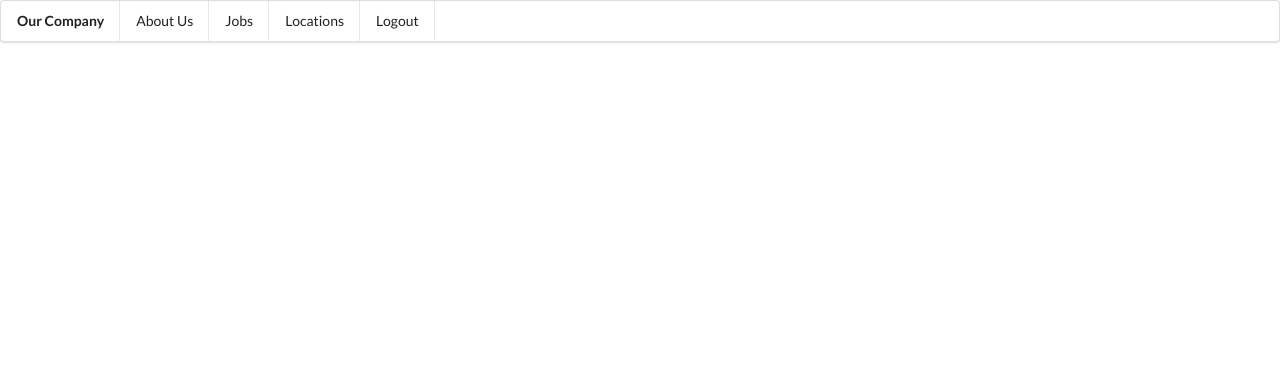
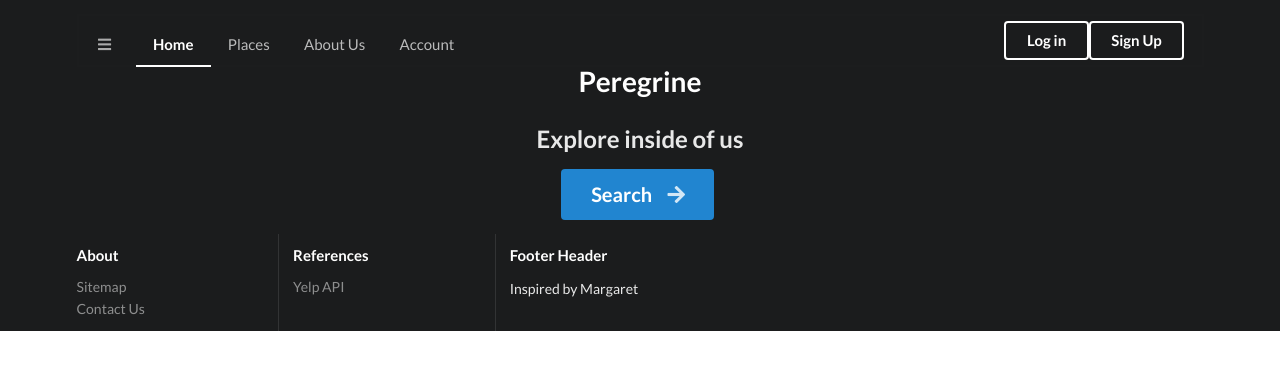
Before and after one commit to ConnerJarrell/Peregrine, a plain HTML site: page index.html in a window 1280 px wide. Drawn offline with nearby package versions, Linux system fonts and the light colour scheme.

Commit message:
add Index html and reviews html

```diff
--- a/index.html
+++ b/index.html
@@ -7,23 +7,73 @@
     <title>Document</title>
 </head>
 <body>
-    <div class="ui menu">
-        <div class="header item">
-          Our Company
+
+  <!-- Sidebar Menu -->
+  <div class="ui vertical inverted sidebar menu">
+    <a class="active item">Home</a>
+    <a class="item">Places</a>
+    <a class="item">About Us</a>
+    <a class="item">Account</a>
+    <a class="item">Login</a>
+    <a class="item">Signup</a>
+  </div>
+
+
+  <!-- Page Contents -->
+  <div class="pusher">
+    <div class="ui inverted vertical masthead center aligned segment">
+
+      <div class="ui container">
+        <div class="ui large secondary inverted pointing menu">
+          <a class="toc item">
+            <i class="sidebar icon"></i>
+          </a>
+          <a class="active item">Home</a>
+          <a class="item">Places</a>
+          <a class="item">About Us</a>
+          <a class="item">Account</a>
+          <div class="right item">
+            <a class="ui inverted button">Log in</a>
+            <a class="ui inverted button">Sign Up</a>
+          </div>
         </div>
-        <a class="item">
-          About Us
-        </a>
-        <a class="item">
-          Jobs
-        </a>
-        <a class="item">
-          Locations
-        </a>
-        <a class="ui item">
-            Logout
-          </a>
+      </div>
+
+      <div class="ui text container">
+        <h1 class="ui inverted header">
+          Peregrine
+        </h1>
+        <h2>Explore inside of us</h2>
+        <div class="ui huge primary button">Search <i class="right arrow icon"></i></div>
+      </div>
+
     </div>
 
+    <div class="ui inverted vertical footer segment">
+      <div class="ui container">
+        <div class="ui stackable inverted divided equal height stackable grid">
+          <div class="three wide column">
+            <h4 class="ui inverted header">About</h4>
+            <div class="ui inverted link list">
+              <a href="#" class="item">Sitemap</a>
+              <a href="#" class="item">Contact Us</a>
+            </div>
+          </div>
+          <div class="three wide column">
+            <h4 class="ui inverted header">References</h4>
+            <div class="ui inverted link list">
+              <a href="#" class="item">Yelp API</a>
+            </div>
+          </div>
+          <div class="seven wide column">
+            <h4 class="ui inverted header">Footer Header</h4>
+            <p>Inspired by Margaret</p>
+          </div>
+        </div>
+      </div>
+    </div>
+</div>
+
 </body>
+
 </html>
--- /dev/null
+++ b/style.css
@@ -0,0 +1,84 @@
+.hidden.menu {
+    display: none;
+  }
+
+  .masthead.segment {
+    min-height: 700px;
+    padding: 1em 0em;
+  }
+  .masthead .logo.item img {
+    margin-right: 1em;
+  }
+  .masthead .ui.menu .ui.button {
+    margin-left: 0.5em;
+  }
+  .masthead h1.ui.header {
+    margin-top: 3em;
+    margin-bottom: 0em;
+    font-size: 4em;
+    font-weight: normal;
+  }
+  .masthead h2 {
+    font-size: 1.7em;
+    font-weight: normal;
+  }
+
+  .ui.vertical.stripe {
+    padding: 8em 0em;
+  }
+  .ui.vertical.stripe h3 {
+    font-size: 2em;
+  }
+  .ui.vertical.stripe .button + h3,
+  .ui.vertical.stripe p + h3 {
+    margin-top: 3em;
+  }
+  .ui.vertical.stripe .floated.image {
+    clear: both;
+  }
+  .ui.vertical.stripe p {
+    font-size: 1.33em;
+  }
+  .ui.vertical.stripe .horizontal.divider {
+    margin: 3em 0em;
+  }
+
+  .quote.stripe.segment {
+    padding: 0em;
+  }
+  .quote.stripe.segment .grid .column {
+    padding-top: 5em;
+    padding-bottom: 5em;
+  }
+
+  .footer.segment {
+    padding: 5em 0em;
+  }
+
+  .secondary.pointing.menu .toc.item {
+    display: none;
+  }
+
+  @media only screen and (max-width: 700px) {
+    .ui.fixed.menu {
+      display: none !important;
+    }
+    .secondary.pointing.menu .item,
+    .secondary.pointing.menu .menu {
+      display: none;
+    }
+    .secondary.pointing.menu .toc.item {
+      display: block;
+    }
+    .masthead.segment {
+      min-height: 350px;
+    }
+    .masthead h1.ui.header {
+      font-size: 2em;
+      margin-top: 1.5em;
+    }
+    .masthead h2 {
+      margin-top: 0.5em;
+      font-size: 1.5em;
+    }
+  }
```
Also changed, not shown: reviews.html (added, +96 -0 lines).
